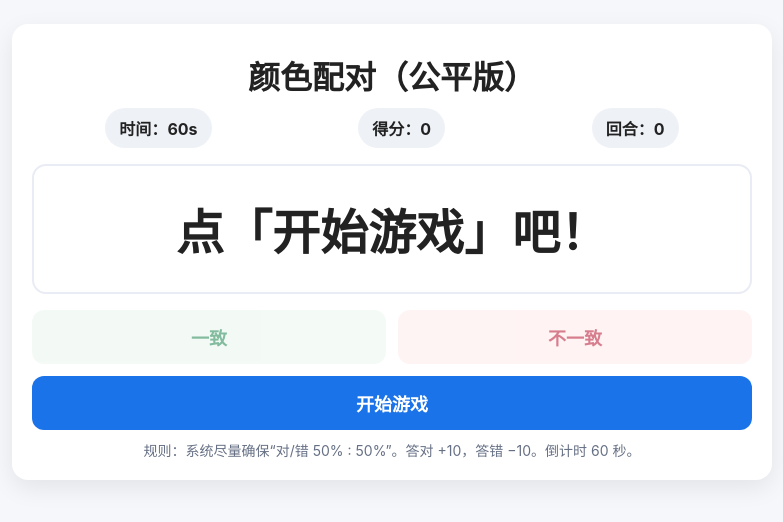
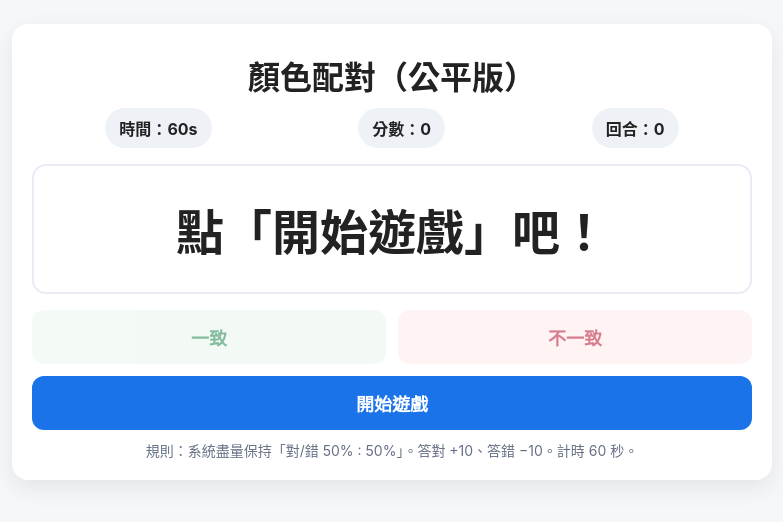
Before and after one commit to jjjhon-eng/Color-match, a plain HTML site: page index.html in a window 1280 px wide. Shown: the part 148-670 px from the top of the page, without its empty margins (248-1031 px from the left). Drawn offline with Linux system fonts and the light colour scheme.

Commit message:
Update index.html

```diff
--- a/index.html
+++ b/index.html
@@ -1,27 +1,47 @@
 <!DOCTYPE html>
-<html lang="zh-Hans">
+<html lang="zh-Hant">
 <head>
   <meta charset="UTF-8" />
-  <meta name="viewport" content="width=device-width, initial-scale=1, maximum-scale=1, minimum-scale=1, user-scalable=no, viewport-fit=cover" />
-  <title>颜色配对（公平版）</title>
+  <meta name="viewport"
+        content="width=device-width, initial-scale=1, maximum-scale=1, minimum-scale=1,
+                 user-scalable=no, viewport-fit=cover" />
+  <title>顏色配對（公平版）</title>
   <style>
     :root { --bg:#f6f7fb; --card:#fff; --border:#e9ecf4; --muted:#667085; }
-    html, body { height: 100%; -webkit-text-size-adjust: 100%; }
+
+    /* ① 鎖定頁面：不滾動、不回彈 */
+    html, body {
+      height: 100%;
+      overflow: hidden;           /* 不顯示捲軸 */
+      overscroll-behavior: none;  /* 禁止拉扯回彈 */
+      -webkit-text-size-adjust: 100%;
+    }
+
     body{
       margin:0; background:var(--bg); color:#222;
-      font-family:-apple-system,BlinkMacSystemFont,"PingFang SC","Microsoft YaHei",Arial,sans-serif;
+      font-family:-apple-system,BlinkMacSystemFont,"Segoe UI",Roboto,
+                   "PingFang TC","Microsoft JhengHei","Noto Sans CJK TC",Arial,sans-serif;
       display:flex; align-items:center; justify-content:center; min-height:100vh;
-      touch-action: manipulation; -webkit-user-select:none; user-select:none;
+      position: fixed; inset: 0;  /* iOS 防橡皮筋捲動 */
+      touch-action: none;         /* 禁一切觸控滾動手勢 */
+      -webkit-user-select:none; user-select:none;
     }
-    .app{ width:min(720px,95vw); background:var(--card); border-radius:16px; box-shadow:0 8px 24px rgba(0,0,0,.08);
-      padding:20px; text-align:center; }
+
+    .app{
+      width:min(720px,95vw); background:var(--card); border-radius:16px;
+      box-shadow:0 8px 24px rgba(0,0,0,.08);
+      padding:20px; text-align:center;
+    }
     h1{ margin:8px 0 10px; }
     .stats{ display:flex; justify-content:space-around; margin:8px 0 16px; }
     .pill{ background:#eef1f6; padding:8px 14px; border-radius:999px; font-weight:700; }
     .card{ border:2px solid var(--border); border-radius:14px; padding:28px 16px; margin:10px 0 16px; }
     #word{ font-size:48px; font-weight:800; min-height:56px; }
     .btns{ display:flex; gap:12px; }
-    button{ flex:1; border:0; border-radius:12px; padding:14px 16px; font-size:18px; font-weight:800; cursor:pointer; touch-action: manipulation; }
+    button{
+      flex:1; border:0; border-radius:12px; padding:14px 16px;
+      font-size:18px; font-weight:800; cursor:pointer;
+    }
     .yes{ background:#e9f7ed; color:#0a7a3f; }
     .no{  background:#ffe9e9; color:#b00020; }
     .start{ background:#1a73e8; color:#fff; margin-top:12px; width:100%; }
@@ -31,14 +51,15 @@
 </head>
 <body>
   <div class="app">
-    <h1>颜色配对（公平版）</h1>
+    <h1>顏色配對（公平版）</h1>
     <div class="stats">
-      <div class="pill">时间：<span id="time">60</span>s</div>
-      <div class="pill">得分：<span id="score">0</span></div>
+      <div class="pill">時間：<span id="time">60</span>s</div>
+      <div class="pill">分數：<span id="score">0</span></div>
       <div class="pill">回合：<span id="round">0</span></div>
     </div>
+
     <div class="card">
-      <div id="word">点「开始游戏」吧！</div>
+      <div id="word">點「開始遊戲」吧！</div>
     </div>
 
     <div class="btns">
@@ -46,14 +67,14 @@
       <button class="no  disabled" id="btnNo">不一致</button>
     </div>
 
-    <button class="start" id="btnStart">开始游戏</button>
-    <div class="tip">规则：系统尽量确保“对/错 50% : 50%”。答对 +10，答错 −10。倒计时 60 秒。</div>
+    <button class="start" id="btnStart">開始遊戲</button>
+    <div class="tip">規則：系統盡量保持「對/錯 50% : 50%」。答對 +10、答錯 −10。計時 60 秒。</div>
   </div>
 
 <script>
-  // —— 去黄色、中文显示 —— //
-  const WORDS = ['红色','蓝色','绿色','黑色','紫色','橙色'];
-  const keyFromText = { '红色':'red','蓝色':'blue','绿色':'green','黑色':'black','紫色':'purple','橙色':'orange' };
+  // —— 顏色（不含黃色）——
+  const WORDS = ['紅色','藍色','綠色','黑色','紫色','橙色'];
+  const keyFromText = { '紅色':'red','藍色':'blue','綠色':'green','黑色':'black','紫色':'purple','橙色':'orange' };
   const colorKeys = Object.values(keyFromText);
   const cssMap = { red:'red', blue:'royalblue', green:'seagreen', black:'#111', purple:'rebeccapurple', orange:'orange' };
 
@@ -71,12 +92,9 @@
 
   const rand = arr => arr[Math.floor(Math.random()*arr.length)];
   const revMap = Object.fromEntries(Object.entries(keyFromText).map(([cn,en]) => [en, cn]));
+  const enablePlay = en => [btnYes, btnNo].forEach(b => b.classList.toggle('disabled', !en));
 
-  function enablePlay(enable){
-    [btnYes, btnNo].forEach(b => b.classList.toggle('disabled', !enable));
-  }
-
-  // 保持对/错尽量 50/50
+  // 50/50 決策
   function nextShouldMatch(){
     if (matchCount > mismatchCount) return false;
     if (mismatchCount > matchCount) return true;
@@ -107,7 +125,7 @@
     if(running) return;
     running = true; score=0; round=0; timeLeft=60; matchCount=0; mismatchCount=0;
     scoreEl.textContent = score; roundEl.textContent = round; timeEl.textContent = timeLeft;
-    btnStart.textContent = '进行中…'; btnStart.disabled = true; enablePlay(true);
+    btnStart.textContent = '進行中…'; btnStart.disabled = true; enablePlay(true);
     newRound();
     clearInterval(timer);
     timer = setInterval(()=>{
@@ -119,7 +137,7 @@
   function endGame(){
     running=false; clearInterval(timer); enablePlay(false);
     btnStart.disabled=false; btnStart.textContent='再玩一次';
-    wordEl.textContent = `时间到！最终得分：${score}`; wordEl.style.color = '#222';
+    wordEl.textContent = `時間到！最終分數：${score}`; wordEl.style.color = '#222';
   }
 
   function answer(isMatch){
@@ -133,7 +151,7 @@
   btnYes.addEventListener('click', () => answer(true));
   btnNo .addEventListener('click', () => answer(false));
 
-  // —— 防缩放 —— //
+  // —— 防縮放（雙擊/手勢）——
   let lastTouchEnd = 0;
   document.addEventListener('touchend', e => {
     const now = Date.now();
@@ -142,6 +160,11 @@
   }, {passive:false});
   document.addEventListener('dblclick', e => e.preventDefault(), {passive:false});
   document.addEventListener('gesturestart', e => e.preventDefault());
+
+  // —— 多重保險：鎖定滾動與回彈 —— //
+  window.scrollTo(0,0);
+  window.addEventListener('scroll', () => window.scrollTo(0,0), {passive:false});
+  document.addEventListener('touchmove', e => e.preventDefault(), {passive:false});
 </script>
 </body>
 </html>
```
